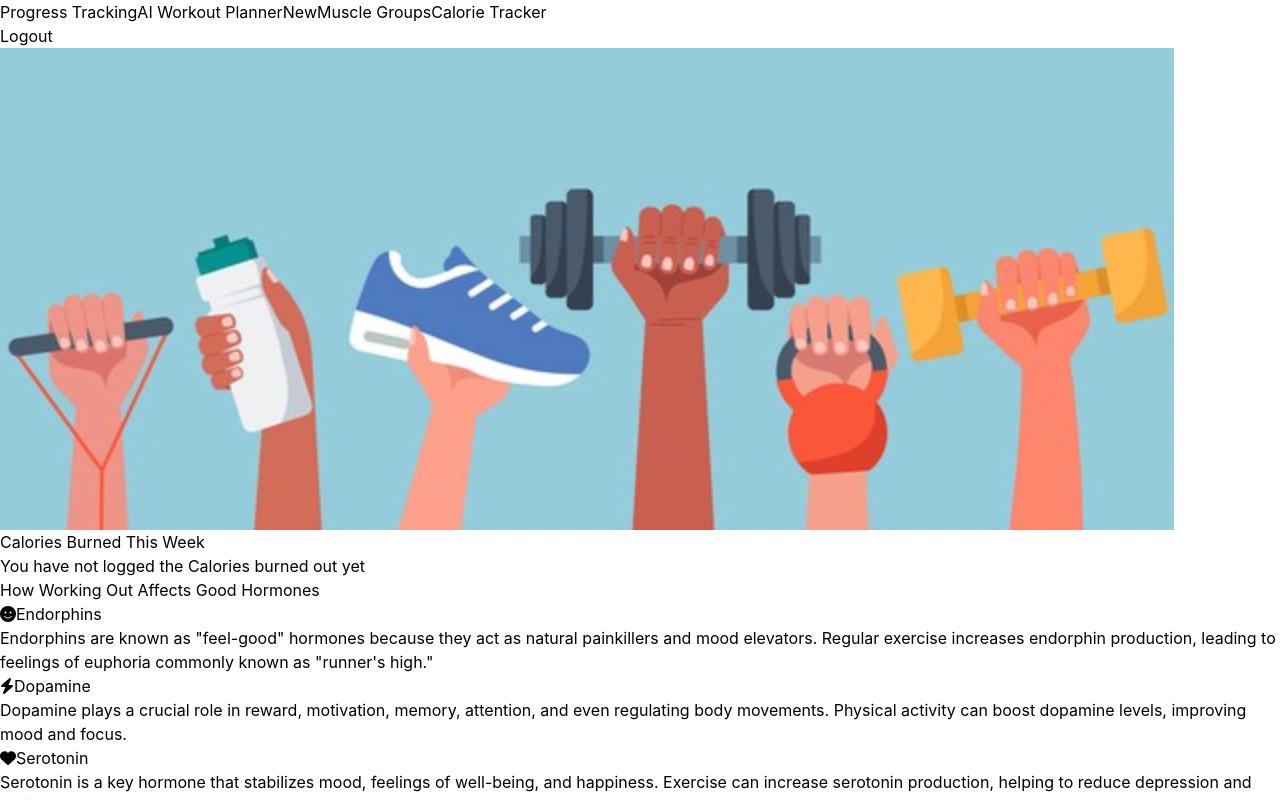
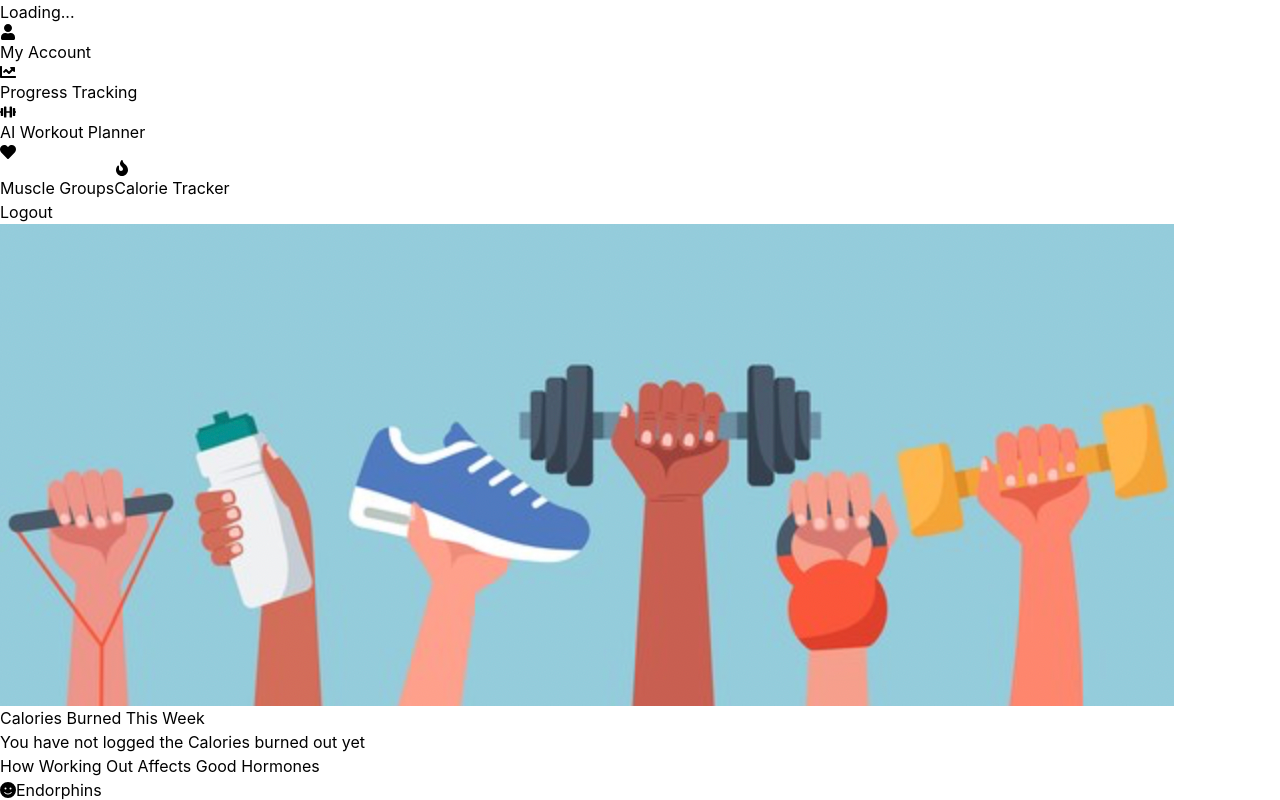
Before and after one commit to infomediadesign/sad-01-24-devdynamos, a React (Create React App) app in the folder fitness-app/: page /dashboard in a window 1280 px wide. Shown: the top 800 px of the page. Built offline with nearby package versions, Linux system fonts and the light colour scheme; no server answers; sample sign-in values are in the browser's storage.

Commit message:
Final changes in UI

```diff
--- a/fitness-app/src/components/common/NavBar.tsx
+++ b/fitness-app/src/components/common/NavBar.tsx
@@ -1,87 +1,3 @@
-// import React, { useState, useEffect } from 'react';
-// import { Link } from 'react-router-dom';
-// import Logout from './Logout';
-// import { getUserProfile } from '../../services/userServices';
-
-// const Navbar: React.FC = () => {
-//   const [isCalorieTrackerOpen, setIsCalorieTrackerOpen] = useState(false);
-//   const [profile, setProfile] = useState<any>(null);
-
-//   const toggleCalorieTracker = () => {
-//     setIsCalorieTrackerOpen(!isCalorieTrackerOpen);
-//   };
-
-//   useEffect(() => {
-//     const fetchProfile = async () => {
-//       try {
-//         const profileData = await getUserProfile();
-//         setProfile(profileData);
-//       } catch (error) {
-//         console.error(error);
-//       }
-//     };
-//     fetchProfile();
-//   }, []);
-
-//   return (
-//     <nav className="bg-gray-800 h-full w-64 fixed flex flex-col justify-between p-4 text-white">
-//       <div className="text-lg font-semibold space-y-4">
-//         {profile ? (
-//           <div className="mb-4">
-//             <h2 className="text-xl">Welcome, {profile.username}!</h2>
-//             {profile.photo && <img src={profile.photo} alt="User Photo" className="w-16 h-16 rounded-full object-cover mt-2" />}
-//           </div>
-//         ) : (
-//           <div>Loading...</div>
-//         )}
-//          <Link to="/profile" className="block px-3 py-2 rounded-md text-sm font-medium hover:bg-gray-700">
-//           My Account
-//         </Link>
-//         <button onClick={toggleCalorieTracker} className="block px-3 py-2 rounded-md text-sm font-medium hover:bg-gray-700 w-full text-left">
-//           Calorie Tracker
-//         </button>
-//         {isCalorieTrackerOpen && (
-//           <div className="pl-4 space-y-2">
-//             <Link to="/goal" className="block px-3 py-2 rounded-md text-sm font-medium hover:bg-gray-700">
-//               Set Your Calorie Goal
-//             </Link>
-//             <Link to="/log" className="block px-3 py-2 rounded-md text-sm font-medium hover:bg-gray-700">
-//               Log Calories
-//             </Link>
-//             <Link to="/progress" className="block px-3 py-2 rounded-md text-sm font-medium hover:bg-gray-700">
-//               Check Your Progress
-//             </Link>
-//             <Link to="/calories_bydate" className="block px-3 py-2 rounded-md text-sm font-medium hover:bg-gray-700">
-//               Calories by Date
-//             </Link>
-//             <Link to="/delete_bydate" className="block px-3 py-2 rounded-md text-sm font-medium hover:bg-gray-700">
-//               Delete Calories by Date
-//             </Link>
-//             <Link to="/delete_goal" className="block px-3 py-2 rounded-md text-sm font-medium hover:bg-gray-700">
-//               Delete Goal
-//             </Link>
-//           </div>
-//         )}
-//         <Link to="/progressTracking" className="block px-3 py-2 rounded-md text-sm font-medium hover:bg-gray-700">
-//           Progress Tracking
-//         </Link>
-//         <Link to="/routines" className="block px-3 py-2 rounded-md text-sm font-medium hover:bg-gray-700">
-//           Workout Routines
-//         </Link>
-//         <Link to="/muscle-groups" className="block px-3 py-2 rounded-md text-sm font-medium hover:bg-gray-700">
-//           Muscle Groups
-//         </Link>
-//       </div>
-//       <div>
-//         <Logout />
-//       </div>
-//     </nav>
-//   );
-// };
-
-// export default Navbar;
-
-
 import React, { useState, useEffect } from 'react';
 import { Link } from 'react-router-dom';
 import { FaUser, FaClipboardList, FaDumbbell, FaUtensils, FaChartLine, FaHeart, FaTrash, FaCalendarAlt, FaFire } from 'react-icons/fa';
@@ -109,50 +25,65 @@ const Navbar: React.FC = () => {
   }, []);
 
   return (
-    <nav className="bg-gray-800 h-full w-64 fixed flex flex-col justify-between p-4">
-      <div className="text-white text-lg font-semibold space-y-4">
-        <div>
-          <Link to="/progressTracking" className="block px-3 py-2 rounded-md text-sm font-medium hover:bg-gray-700">
+    <nav className="bg-gray-800 h-full w-64 fixed flex flex-col justify-between p-4 text-white">
+      <div className="text-lg font-semibold space-y-4">
+        {profile ? (
+          <div className="mb-4">
+            <h2 className="text-xl">Welcome, {profile.username}!</h2>
+            {profile.photo && <img src={profile.photo} alt="User Photo" className="w-16 h-16 rounded-full object-cover mb-2" />}
+          </div>
+        ) : (
+          <div>Loading...</div>
+        )}
+        <Link to="/profile" className="block px-3 py-2 rounded-md text-sm font-medium hover:bg-gray-700 flex items-center">
+          <FaUser className="mr-2" />
+          My Account
+        </Link>
+        <Link to="/progressTracking" className="block px-3 py-2 rounded-md text-sm font-medium hover:bg-gray-700 flex items-center">
+          <FaChartLine className="mr-2" />
           Progress Tracking
         </Link>
-          <Link
-            to="/routines"
-            className="relative block px-3 py-2 rounded-md text-sm font-medium bg-blue-600 hover:bg-blue-700 border border-blue-500 shadow-lg shadow-blue-500/50"
-          >
+        <Link to="/routines" className="block px-3 py-2 rounded-md text-sm font-medium hover:bg-gray-700 flex items-center">
+          <FaDumbbell className="mr-2" />
           AI Workout Planner
-            <span className="absolute top-0 right-0 mt-1 mr-2 text-xs font-bold text-red-600 bg-white rounded-full px-2 py-0.5">
-              New
-            </span>
         </Link>
-          <Link to="/muscle-groups" className="block px-3 py-2 rounded-md text-sm font-medium hover:bg-gray-700">
+        <Link to="/muscle-groups" className="block px-3 py-2 rounded-md text-sm font-medium hover:bg-gray-700 flex items-center">
+          <FaHeart className="mr-2" />
           Muscle Groups
         </Link>
-          <button onClick={toggleCalorieTracker} className="block px-3 py-2 rounded-md text-sm font-medium hover:bg-gray-700 w-full text-left">
+        <button onClick={toggleCalorieTracker} className="block px-3 py-2 rounded-md text-sm font-medium hover:bg-gray-700 w-full text-left flex items-center">
+        <FaFire className="mr-2" />
           Calorie Tracker
         </button>
         {isCalorieTrackerOpen && (
           <div className="pl-4 space-y-2">
-              <Link to="/goal" className="block px-3 py-2 rounded-md text-sm font-medium hover:bg-gray-700">
+            <Link to="/goal" className="block px-3 py-2 rounded-md text-sm font-medium hover:bg-gray-700 flex items-center">
+              <FaChartLine className="mr-2" />
               Set Your Calorie Goal
             </Link>
-              <Link to="/log" className="block px-3 py-2 rounded-md text-sm font-medium hover:bg-gray-700">
+            <Link to="/log" className="block px-3 py-2 rounded-md text-sm font-medium hover:bg-gray-700 flex items-center">
+              <FaClipboardList className="mr-2" />
               Log Calories
             </Link>
-              <Link to="progress" className="block px-3 py-2 rounded-md text-sm font-medium hover:bg-gray-700">
+            <Link to="/progress" className="block px-3 py-2 rounded-md text-sm font-medium hover:bg-gray-700 flex items-center">
+              <FaChartLine className="mr-2" />
               Check Your Progress
             </Link>
-              <Link to="/calories_bydate" className="block px-3 py-2 rounded-md text-sm font-medium hover:bg-gray-700">
+            <Link to="/calories_bydate" className="block px-3 py-2 rounded-md text-sm font-medium hover:bg-gray-700 flex items-center">
+              <FaCalendarAlt className="mr-2" />
               Calories by Date
             </Link>
-              <Link to="/delete_bydate" className="block px-3 py-2 rounded-md text-sm font-medium hover:bg-gray-700">
+            <Link to="/delete_bydate" className="block px-3 py-2 rounded-md text-sm font-medium hover:bg-gray-700 flex items-center">
+              <FaTrash className="mr-2" />
               Delete Calories by Date
             </Link>
-              <Link to="/delete_goal" className="block px-3 py-2 rounded-md text-sm font-medium hover:bg-gray-700">
+            <Link to="/delete_goal" className="block px-3 py-2 rounded-md text-sm font-medium hover:bg-gray-700 flex items-center">
+              <FaTrash className="mr-2" />
               Delete Goal
             </Link>
           </div>
         )}
-        </div>
+
       </div>
       <div>
         <Logout />
--- a/fitness-app/src/services/excerciseService.ts
+++ b/fitness-app/src/services/excerciseService.ts
@@ -1,7 +1,7 @@
 import axios, { AxiosError } from 'axios';
 import  { OpenAI } from 'openai';
 
-const API_URL = 'http://localhost:5000';
+const API_URL = 'http://127.0.0.1:5000';
 
 export interface Exercise {
   _id: string;
--- a/fitness-app/src/services/progressService.ts
+++ b/fitness-app/src/services/progressService.ts
@@ -1,6 +1,6 @@
 import axios from 'axios';
 
-const API_URL = 'http://localhost:5000/progress';
+const API_URL = 'http://127.0.0.1:5000/progress';
 
 export interface Goal {
   id: string;
```
Also changed, not shown: 1 other file (tests, documents, lock files or other folders). Lines whose indentation alone changed are shown as unchanged.
